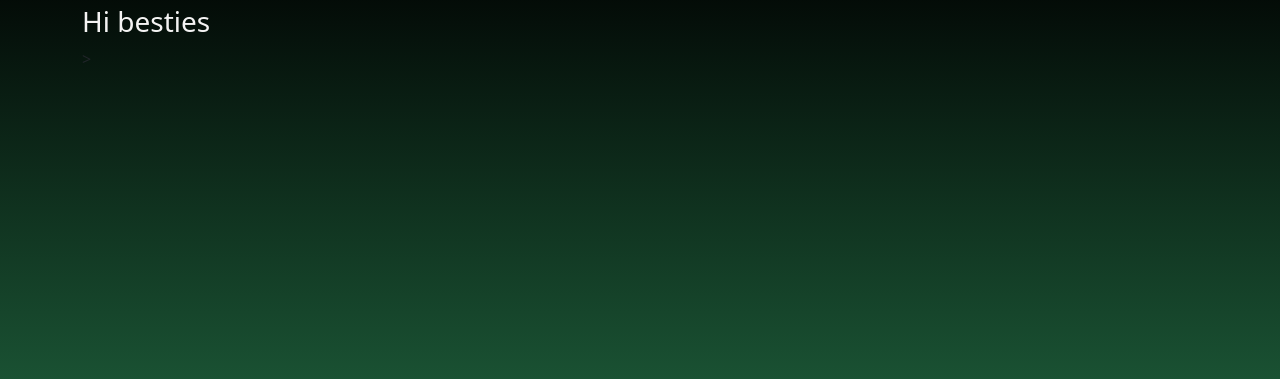
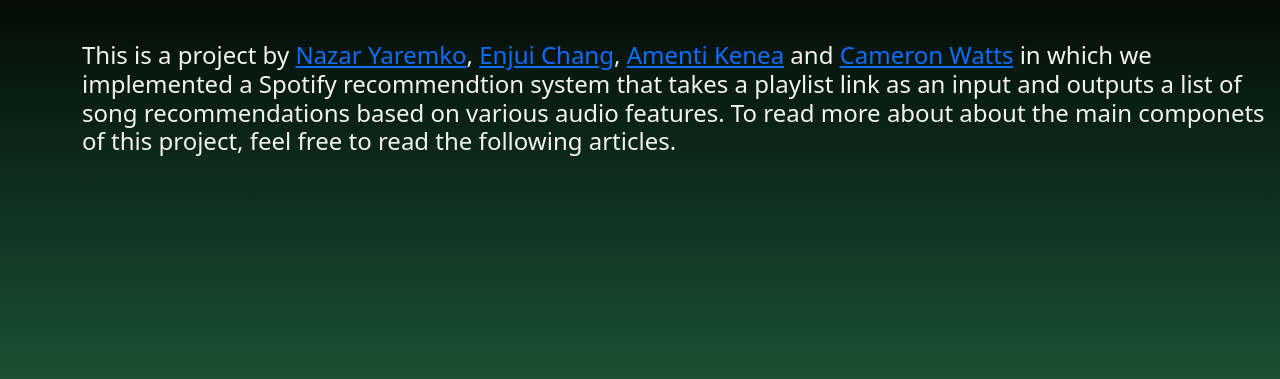
Before and after one commit to enjuichang/PracticalDataScience-ENCA, a Flask app: page /about in a window 1280 px wide. Shown: the part 64-443 px from the top of the page. Run offline with Flask 2, Linux system fonts and the light colour scheme; parts of the project's set-up code (start-up, migrations or seed data) failed here and were passed over.

Commit message:
FInainal changes

```diff
--- a/recommendation_app/application/routes.py
+++ b/recommendation_app/application/routes.py
@@ -11,7 +11,7 @@ def home():
    return render_template('home.html')
 
 @app.route("/about")
-def anout():
+def about():
    return render_template('about.html')
 
 @app.route('/recommend', methods=['POST'])
@@ -22,5 +22,5 @@ def recommend():
    number_of_recs = int(request.form['number-of-recs'])
    my_songs = []
    for i in range(number_of_recs):
-      my_songs.append([str(edm_top40.iloc[i,1]) + ' - '+ '"'+str(edm_top40.iloc[i,4])+'"', "https://open.spotify.com/track/"+ str(edm_top40.iloc[i,-6]).split("/")[-1]])
+      my_songs.append([str(edm_top40.iloc[i,0]) + ' - '+ '"'+str(edm_top40.iloc[i,2])+'"', "https://open.spotify.com/track/"+ str(edm_top40.iloc[i,-6]).split("/")[-1]])
    return render_template('results.html',songs= my_songs)
--- a/recommendation_app/application/static/style.css
+++ b/recommendation_app/application/static/style.css
@@ -115,4 +115,9 @@ input.input1:hover{
 
 #about{
     color: #f4f3f3;
+    display: block;
+    margin-left: auto;
+    margin-right: auto;
+    width: 1200px;
+    margin-top: 3%;
 }
--- a/recommendation_app/application/templates/about.html
+++ b/recommendation_app/application/templates/about.html
@@ -1,6 +1,6 @@
 {% extends "home.html" %}
 {% block about %}
 <div >
-    <h3 id='about'>Hi besties</h3>>
+    <h4 id='about'> This is a project by <a href='https://www.linkedin.com/in/nazar-yaremko-56656715b/'>Nazar Yaremko</a>, <a href='https://www.linkedin.com/in/enjui-chang/'>Enjui Chang</a>, <a href="https://www.linkedin.com/in/amenti-kenea/">Amenti Kenea</a> and <a href="https://www.linkedin.com/in/cameron-watts-7b9111172/">Cameron Watts<a> in which we implemented a Spotify recommendtion system that takes a playlist link as an input and outputs a list of song recommendations based on various audio features. To read more about about the main componets of this project, feel free to read the following articles. </h3>>
 </div>
 {% endblock %}
```
Also changed, not shown: recommendation_app/application/templates/home.html (+2 -22 lines), recommendation_app/requirements.txt (+23 -1 lines), requirements.txt (deleted, +0 -87 lines), recommendation_app/application/model.py (line endings or trailing spaces).
